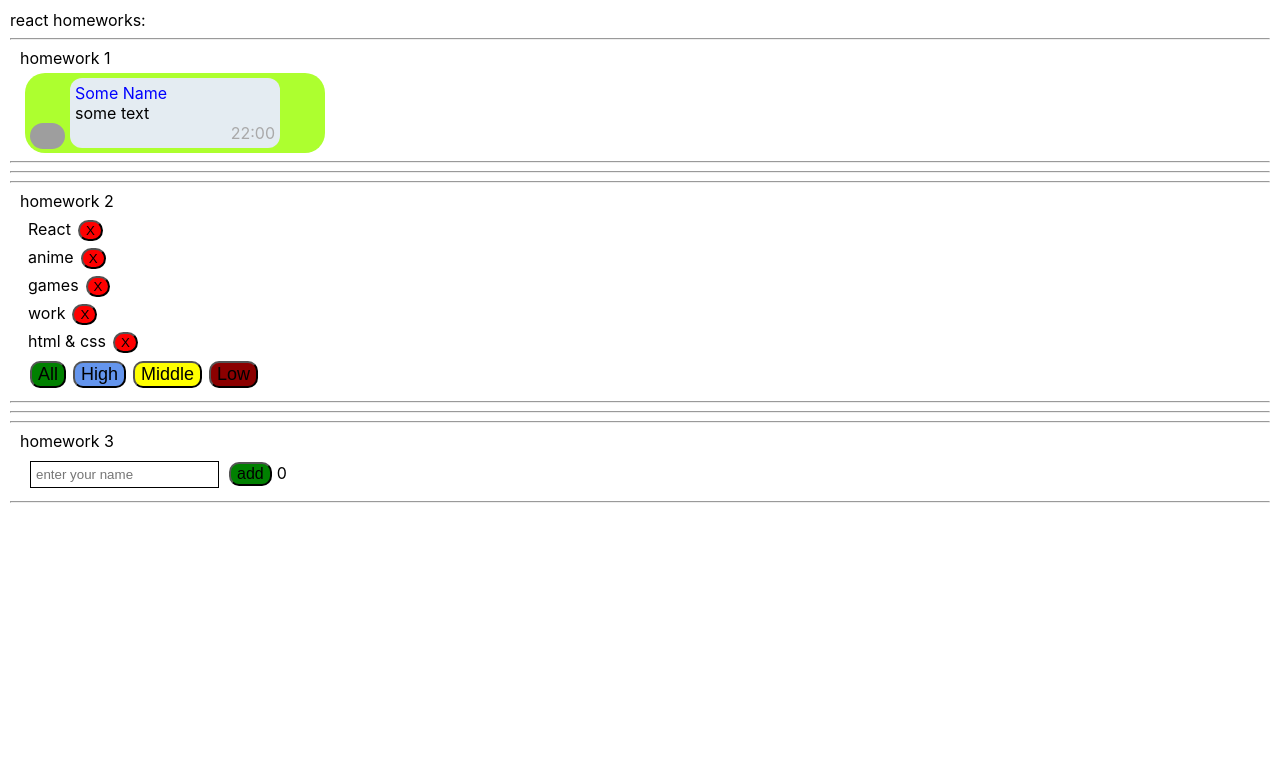
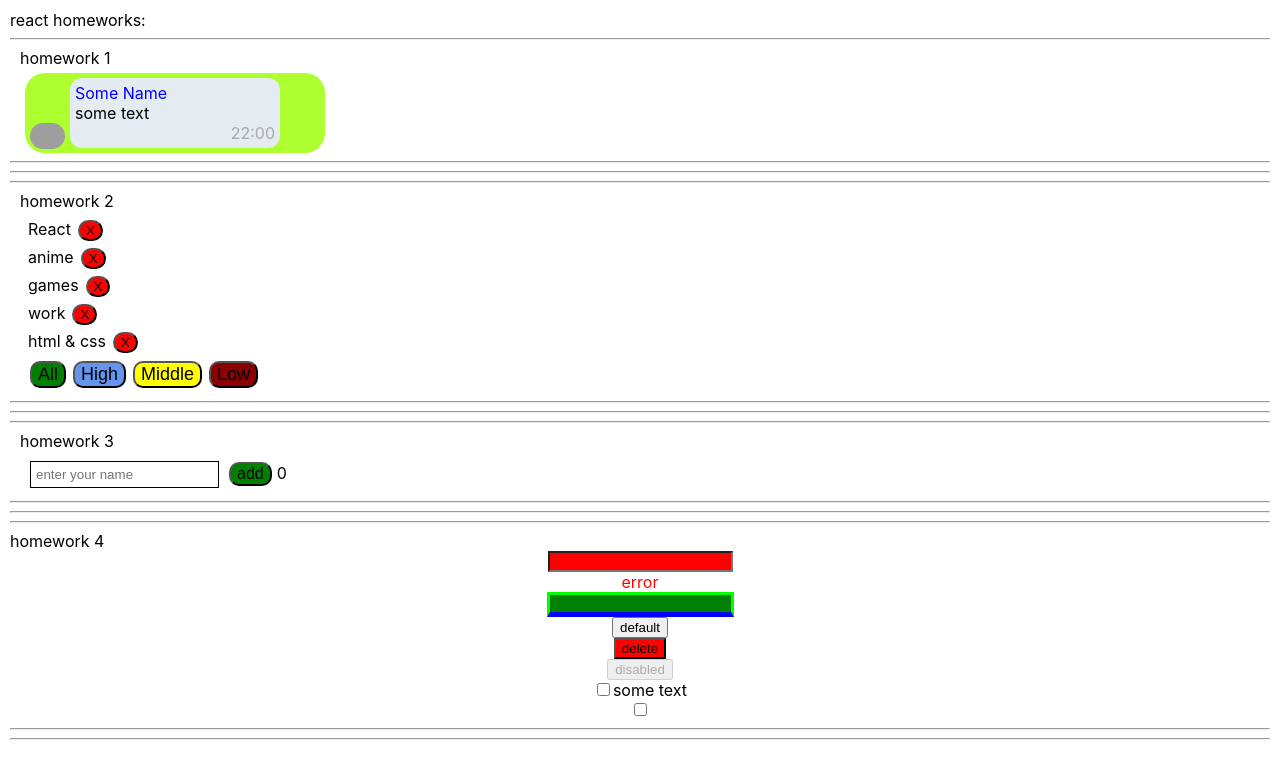
Before and after one commit to Saveliy-Georgiy/Homework2.0, a React (Create React App) app: page / in a window 1280 px wide. Shown: the top 778 px of the page. Built offline with nearby package versions, Linux system fonts and the light colour scheme; grey boxes are pictures that could not be loaded.

Commit message:
Did homework 4

```diff
--- a/src/p1-main/m1-ui/u1-app/App.tsx
+++ b/src/p1-main/m1-ui/u1-app/App.tsx
@@ -3,6 +3,7 @@ import s from './App.module.css'
 import HW1 from '../../../p2-homeworks/h1/HW1'
 import HW2 from '../../../p2-homeworks/h2/HW2/HW2'
 import HW3 from '../../../p2-homeworks/h3/HW3'
+import HW4 from '../../../p2-homeworks/h4/HW4'
 
 function App() {
     return (
@@ -11,7 +12,7 @@ function App() {
             <HW1/>
             <HW2/>
             <HW3/>
-            {/*<HW4/>*/}
+            <HW4/>
             {/*<HW5/>*/}
 
         </div>
--- /dev/null
+++ b/src/p2-homeworks/h4/HW4.module.css
@@ -0,0 +1,13 @@
+.blue {
+    border-bottom: 5px solid blue;
+}
+
+.column {
+    display: flex;
+    flex-direction: column;
+    align-items: center;
+}
+
+.testSpanError {
+    color: blue;
+}
--- /dev/null
+++ b/src/p2-homeworks/h4/HW4.tsx
@@ -0,0 +1,77 @@
+import React, {ChangeEvent, useState} from 'react'
+import SuperInputText from './common/c1-SuperInputText/SuperInputText'
+import s from './HW4.module.css'
+import SuperButton from './common/c2-SuperButton/SuperButton'
+import SuperCheckbox from './common/c3-SuperCheckbox/SuperCheckbox'
+
+function HW4() {
+    const [text, setText] = useState<string>('')
+    const error = text ? '' : 'error'
+
+    const showAlert = () => {
+        if (error) {
+            alert('введите текст...')
+        } else {
+            alert(text) // если нет ошибки показать текст
+        }
+    }
+
+    const [checked, setChecked] = useState<boolean>(false)
+    const testOnChange = (e: ChangeEvent<HTMLInputElement>) => setChecked(e.currentTarget.checked)
+
+    return (
+        <div>
+            <hr/>
+            <hr/>
+            homework 4
+
+            <div className={s.column}>
+                <SuperInputText
+                    value={text}
+                    onChangeText={setText}
+                    onEnter={showAlert}
+                    error={error}
+                    // spanClassName={s.testSpanError}
+                />
+
+                <SuperInputText
+                    className={s.blue} // проверьте, рабоет ли смешивание классов
+                />
+
+                {/*----------------------------------------------------*/}
+
+                <SuperButton>
+                    default
+                </SuperButton>
+
+                <SuperButton
+                    red // пропсу с булевым значением не обязательно указывать true
+                    onClick={showAlert}
+                >
+                    delete {/*// название кнопки попадёт в children*/}
+                </SuperButton>
+
+                <SuperButton disabled>
+                    disabled
+                </SuperButton>
+
+                {/*----------------------------------------------------*/}
+
+                <SuperCheckbox
+                    checked={checked}
+                    onChangeChecked={setChecked}
+                >
+                    some text {/*// этот текст попадёт в children*/}
+                </SuperCheckbox>
+
+                {/*// onChange тоже должен работать*/}
+                <SuperCheckbox checked={checked} onChange={testOnChange}/>
+            </div>
+
+            <hr/>
+            <hr/>
+        </div>
+    )
+}
+
+export default HW4
--- /dev/null
+++ b/src/p2-homeworks/h4/common/c1-SuperInputText/SuperInputText.module.css
@@ -0,0 +1,12 @@
+.superInput {
+    border: 3px solid lime;
+    background: green;
+}
+
+.errorInput {
+    background: red;
+}
+
+.error {
+    color: red;
+}
--- /dev/null
+++ b/src/p2-homeworks/h4/common/c1-SuperInputText/SuperInputText.tsx
@@ -0,0 +1,59 @@
+import React, {ChangeEvent, DetailedHTMLProps, InputHTMLAttributes, KeyboardEvent} from 'react'
+import s from './SuperInputText.module.css'
+
+// тип пропсов обычного инпута
+type DefaultInputPropsType = DetailedHTMLProps<InputHTMLAttributes<HTMLInputElement>, HTMLInputElement>
+
+// здесь мы говорим что у нашего инпута будут такие же пропсы как у обычного инпута
+// (чтоб не писать value: string, onChange: ...; они уже все описаны в DefaultInputPropsType)
+type SuperInputTextPropsType = DefaultInputPropsType & { // и + ещё пропсы которых нет в стандартном инпуте
+    onChangeText?: (value: string) => void
+    onEnter?: () => void
+    error?: string
+    spanClassName?: string
+}
+
+const SuperInputText: React.FC<SuperInputTextPropsType> = (
+    {
+        type, // достаём и игнорируем чтоб нельзя было задать другой тип инпута
+        onChange, onChangeText,
+        onKeyPress, onEnter,
+        error,
+        className, spanClassName,
+
+        ...restProps// все остальные пропсы попадут в объект restProps
+    }
+) => {
+    const onChangeCallback = (e: ChangeEvent<HTMLInputElement>) => {
+        onChange // если есть пропс onChange
+        && onChange(e) // то передать ему е (поскольку onChange не обязателен)
+
+        onChangeText && onChangeText(e.currentTarget.value)
+    }
+    const onKeyPressCallback = (e: KeyboardEvent<HTMLInputElement>) => {
+        onKeyPress && onKeyPress(e);
+
+        onEnter // если есть пропс onEnter
+        && e.key === 'Enter' // и если нажата кнопка Enter
+        && onEnter() // то вызвать его
+    }
+
+    const finalSpanClassName = `${s.error} ${spanClassName ? spanClassName : ''}`
+    const finalInputClassName = `${className} ${error ? s.errorInput : s.superInput}` // need to fix with (?:) and s.superInput
+
+    return (
+        <>
+            <input
+                type={'text'}
+                onChange={onChangeCallback}
+                onKeyPress={onKeyPressCallback}
+                className={finalInputClassName}
+
+                {...restProps} // отдаём инпуту остальные пропсы если они есть (value например там внутри)
+            />
+            {error && <span className={finalSpanClassName}>{error}</span>}
+        </>
+    )
+}
+
+export default SuperInputText
--- /dev/null
+++ b/src/p2-homeworks/h4/common/c2-SuperButton/SuperButton.module.css
@@ -0,0 +1,7 @@
+.default {
+
+}
+
+.red {
+    background: red;
+}
--- /dev/null
+++ b/src/p2-homeworks/h4/common/c2-SuperButton/SuperButton.tsx
@@ -0,0 +1,27 @@
+import React, {ButtonHTMLAttributes, DetailedHTMLProps} from 'react'
+import s from './SuperButton.module.css'
+
+// тип пропсов обычной кнопки, children в котором храниться название кнопки там уже описан
+type DefaultButtonPropsType = DetailedHTMLProps<ButtonHTMLAttributes<HTMLButtonElement>, HTMLButtonElement>
+
+type SuperButtonPropsType = DefaultButtonPropsType & {
+    red?: boolean
+}
+
+const SuperButton: React.FC<SuperButtonPropsType> = (
+    {
+        red, className,
+        ...restProps// все остальные пропсы попадут в объект restProps, там же будет children
+    }
+) => {
+    const finalClassName = `${red ? s.red : s.default} ${className}`
+
+    return (
+        <button
+            className={finalClassName}
+            {...restProps}// отдаём кнопке остальные пропсы если они есть (children там внутри)
+        />
+    )
+}
+
+export default SuperButton
--- /dev/null
+++ b/src/p2-homeworks/h4/common/c3-SuperCheckbox/SuperCheckbox.module.css
@@ -0,0 +1,7 @@
+.checkbox {
+
+}
+
+.spanClassName {
+
+}
--- /dev/null
+++ b/src/p2-homeworks/h4/common/c3-SuperCheckbox/SuperCheckbox.tsx
@@ -0,0 +1,45 @@
+import React, {ChangeEvent, DetailedHTMLProps, InputHTMLAttributes} from 'react'
+import s from './SuperCheckbox.module.css'
+import {restoreState} from "../../../h6/localStorage/localStorage";
+
+// тип пропсов обычного инпута
+type DefaultInputPropsType = DetailedHTMLProps<InputHTMLAttributes<HTMLInputElement>, HTMLInputElement>
+
+type SuperCheckboxPropsType = DefaultInputPropsType & {
+    onChangeChecked?: (checked: boolean) => void
+    spanClassName?: string
+}
+
+const SuperCheckbox: React.FC<SuperCheckboxPropsType> = (
+    {
+        type, // достаём и игнорируем чтоб нельзя было задать другой тип инпута
+        onChange, onChangeChecked,
+        className, spanClassName,
+        children, // в эту переменную попадёт текст, типизировать не нужно так как он затипизирован в React.FC
+
+        ...restProps// все остальные пропсы попадут в объект restProps
+    }
+) => {
+    const onChangeCallback = (e: ChangeEvent<HTMLInputElement>) => {
+        onChange && onChange(e) //сюда мы передаем ивент который нужен для родительской компоненты и там из него берется уже каренттаргет чекид
+        onChangeChecked && onChangeChecked(e.currentTarget.checked) //а тут у нас просто функция сетЧекид была, поэтому логику смены чекбокса пишем сразу тут
+        // сделайте так чтоб работал onChange и onChangeChecked
+    }
+
+    const finalInputClassName = `${s.checkbox} ${className ? className : ''}`
+
+    return (
+        <label>
+            <input
+                type={'checkbox'}
+                onChange={onChangeCallback}
+                className={finalInputClassName}
+
+                {...restProps} // отдаём инпуту остальные пропсы если они есть (checked например там внутри)
+            />
+            {children && <span className={s.spanClassName}>{children}</span>}
+        </label> // благодаря label нажатие на спан передастся в инпут
+    )
+}
+
+export default SuperCheckbox
```
Also changed, not shown: src/p2-homeworks/h4/common/c1-SuperInputText/AlternativeSuperInputText.tsx (added, +9 -0 lines), src/p2-homeworks/h4/common/c2-SuperButton/AlternativeSuperButton.tsx (added, +9 -0 lines), src/p2-homeworks/h4/common/c3-SuperCheckbox/AlternativeSuperCheckbox.tsx (added, +9 -0 lines).
